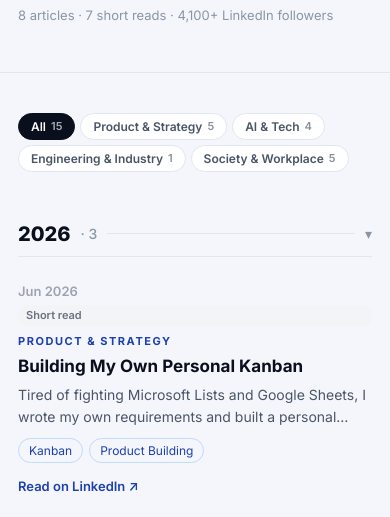
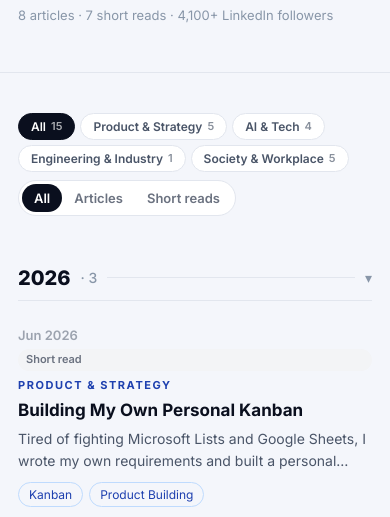
Before and after one commit to tusharjiitk-dotcom/portfolio, a plain HTML site: page blog.html in a window 390 px wide. Shown: the part 277-794 px from the top of the page. Drawn offline with Linux system fonts and the light colour scheme.

Commit message:
Blog: add format toggle (All · Articles · Short reads)
- Segmented pill control right-aligned on the chip filter row
- AND logic: format × category chips filter simultaneously
- Chip counts update dynamically for the active format pool
- Mobile (<=640px): toggle wraps below chips, left-aligned
- data-type attribute added to each post row for JS filtering

Co-Authored-By: Claude Sonnet 4.6 <noreply@anthropic.com>

```diff
--- a/blog.html
+++ b/blog.html
@@ -38,8 +38,11 @@
   <section class="section">
     <div class="container blog-posts-container">
 
-      <!-- Chip filters -->
-      <div class="blog-chip-filters fade-in" id="blog-chip-filters"></div>
+      <!-- Filters row: chips (left) + format toggle (right) -->
+      <div class="blog-filter-row fade-in">
+        <div class="blog-chip-filters" id="blog-chip-filters"></div>
+        <div class="blog-format-toggle" id="blog-format-toggle" role="group" aria-label="Format filter"></div>
+      </div>
 
       <!-- Year-grouped post list -->
       <div id="blog-year-list"></div>
--- a/css/style.css
+++ b/css/style.css
@@ -1735,8 +1735,13 @@ ul { list-style: none; }
 
 .blog-posts-container { max-width: 900px; }
 
+/* Filters row */
+.blog-filter-row {
+  display: flex; align-items: flex-start; gap: 12px; flex-wrap: wrap; margin-bottom: 40px;
+}
+
 /* Chip filters */
-.blog-chip-filters { display: flex; gap: 8px; flex-wrap: wrap; margin-bottom: 40px; }
+.blog-chip-filters { display: flex; gap: 8px; flex-wrap: wrap; flex: 1; min-width: 0; }
 .blog-chip {
   display: inline-flex; align-items: center; gap: 5px;
   padding: 6px 16px; border-radius: 999px;
@@ -1748,6 +1753,22 @@ ul { list-style: none; }
 .blog-chip:hover { border-color: var(--accent); color: var(--accent); }
 .blog-chip.active { background: var(--navy); color: #fff; border-color: var(--navy); }
 .blog-chip-count { font-size: 11px; opacity: 0.65; }
+
+/* Format toggle */
+.blog-format-toggle {
+  display: inline-flex; align-items: center;
+  background: #fff; border: 1px solid var(--border);
+  border-radius: 999px; padding: 3px; flex-shrink: 0;
+}
+.blog-fmt-btn {
+  display: inline-flex; align-items: center;
+  padding: 6px 12px; border-radius: 999px;
+  font-size: 13px; font-weight: 600; font-family: var(--font);
+  color: #6b7280; background: none; border: none;
+  cursor: pointer; transition: all 0.18s; white-space: nowrap;
+}
+.blog-fmt-btn.active { background: var(--navy); color: #fff; }
+.blog-fmt-btn:not(.active):hover { color: var(--text); }
 
 /* Year groups */
 .blog-year-group { margin-bottom: 40px; }
@@ -1944,6 +1965,7 @@ a.cert-card { text-decoration: none; color: inherit; display: block; cursor: poi
 
   /* Blog */
   .blog-chip-filters { gap: 6px; }
+  .blog-filter-row { gap: 8px; }
 
   /* Certs */
   .cert-grid { grid-template-columns: repeat(2, 1fr); }
@@ -2034,6 +2056,8 @@ a.cert-card { text-decoration: none; color: inherit; display: block; cursor: poi
   /* Blog */
   .blog-chip-filters { gap: 5px; }
   .blog-chip { font-size: 12px; padding: 5px 12px; }
+  .blog-filter-row { flex-direction: column; align-items: flex-start; }
+  .blog-format-toggle { align-self: flex-start; }
 
   /* Certs */
   .cert-grid { grid-template-columns: repeat(2, 1fr); }
```
